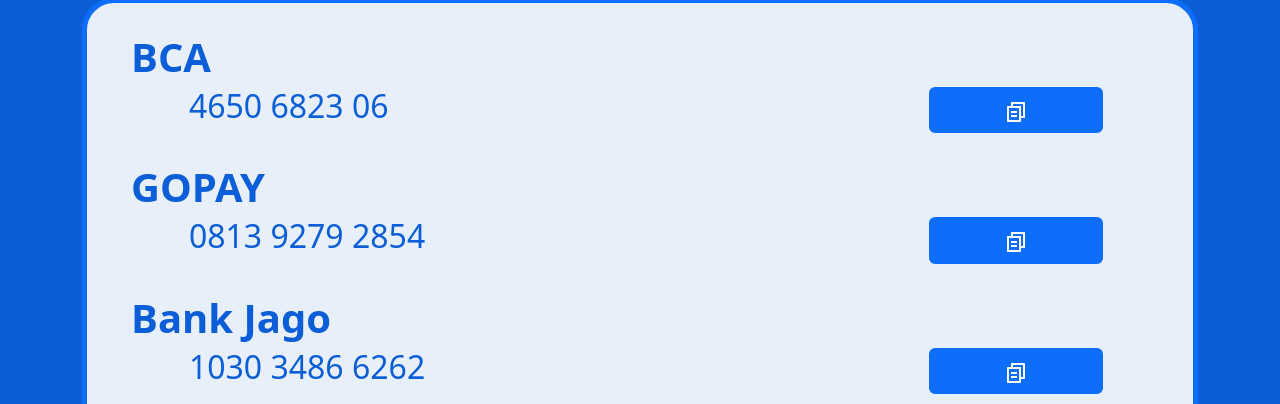
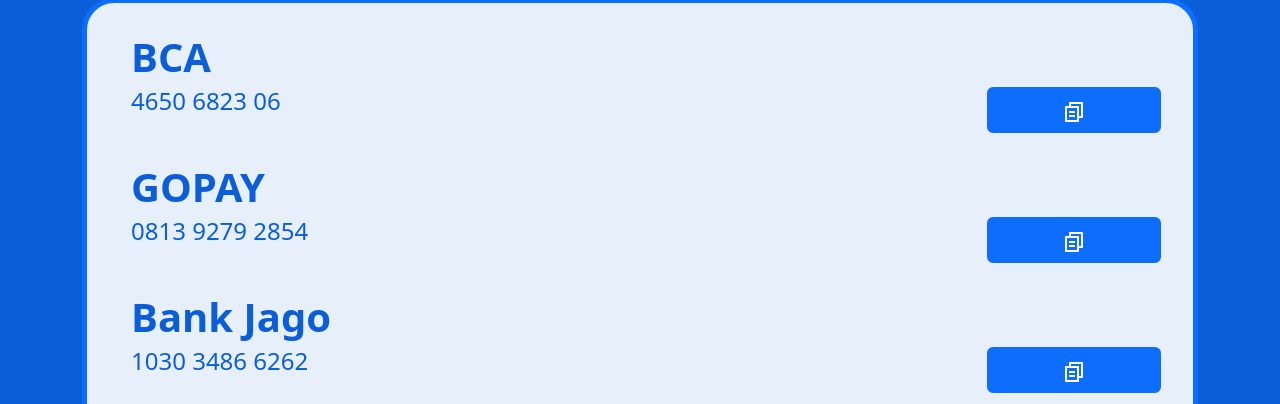
Before and after one commit to Ryzald/sikatSepatuPayment, a plain HTML site: page index.html in a window 1280 px wide. Shown: the part 548-952 px from the top of the page. Drawn offline with nearby package versions, Linux system fonts and the light colour scheme.

Commit message:
fix-lebar-rekening

```diff
--- a/index.html
+++ b/index.html
@@ -24,9 +24,9 @@
       >
         <div class="row justify-content-evenly ms-2 me-2 mb-4">
           <div class="col-12 fs-1 fw-bold text-blue">BCA</div>
-          <h2 class="col-8 text-blue" style="text-decoration: none">
+          <h4 class="col-10 text-blue" style="text-decoration: none">
             4650 6823 06
-          </h2>
+          </h4>
           <h2 class="nomer col-8 text-blue">4650682306</h2>
           <button class="copy-btn col-2 btn btn-primary">
             <svg
@@ -45,9 +45,9 @@
         </div>
         <div class="row justify-content-evenly ms-2 me-2 mb-4">
           <div class="col-12 fs-1 fw-bold text-blue">GOPAY</div>
-          <h2 class="col-8 text-blue" style="text-decoration: none">
+          <h4 class="col-10 text-blue" style="text-decoration: none">
             0813 9279 2854
-          </h2>
+          </h4>
           <h2 class="nomer col-8 text-blue">081392792854</h2>
           <button class="copy-btn col-2 btn btn-primary">
             <svg
@@ -66,9 +66,9 @@
         </div>
         <div class="row justify-content-evenly ms-2 me-2 mb-4">
           <div class="col-12 fs-1 fw-bold text-blue">Bank Jago</div>
-          <h2 class="col-8 text-blue" style="text-decoration: none">
+          <h4 class="col-10 text-blue" style="text-decoration: none">
             1030 3486 6262
-          </h2>
+          </h4>
 
           <h2 class="nomer col-8 text-blue">103034866262</h2>
           <button class="copy-btn col-2 btn btn-primary">
```
